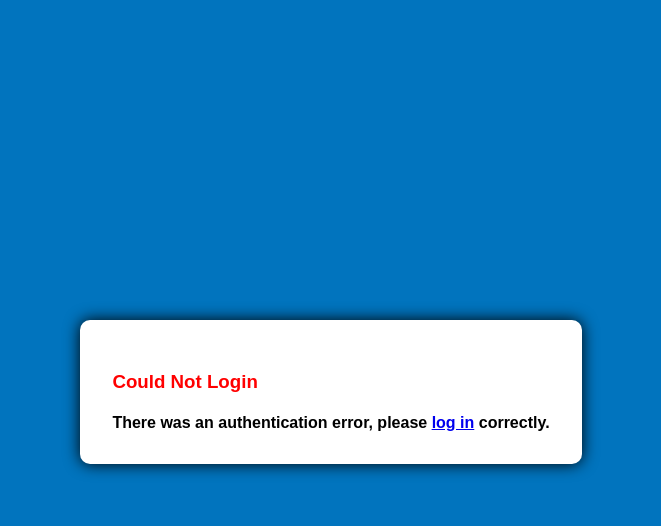
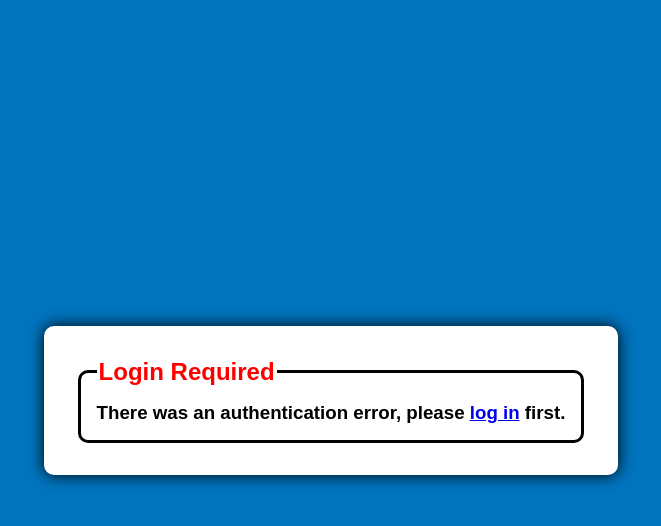
Before and after one commit to Alyaqdhans/EpicElectro, a PHP site: page /error.php?ec=1 in a window 1280 px wide. Shown: the top 526 px of the page, without its empty margins (309-970 px from the left). Run offline with PHP 8.4, Linux system fonts and the light colour scheme.

Commit message:
error design

```diff
--- a/error.php
+++ b/error.php
@@ -2,30 +2,35 @@
 switch ($_GET['ec']) {
     // login failure
     case 0:
+        $title = "<legend style='color:red;'>Could Not Login</legend>";
         $message = "Your user name or password is incorrect!
         <a href=login.php>Please try again</a>";
         break;
 
     // session problem, for users who try to access a secured page without logging-in
     case 1:
+        $title = "<legend style='color:red;'>Login Required</legend>";
         $message = "There was an authentication error, please
-    <a href=login.php>log in</a> correctly.";
+        <a href=login.php>log in</a> first.";
         break;
 
     // session problem - logging twice
     case 2:
-    $message = "There was an authentication error. You should logout
-    first please <a href=logout.php>logout</a> or change the user.";
+        $title = "<legend style='color:red;'>Already Logged In</legend>";
+        $message = "There was an authentication error.
+        Please <a href=logout.php>logout</a> and try again.";
         break;
 
     // missing permission
-    case 3;
-    $message = "You dont have permission. Please
+    case 3:
+        $title = "<legend style='color:red;'>Access Denied/legend>";
+        $message = "You do not have permission. Please
         <a href=logout.php>log in</a> using an admin account.";
         break;
 
-    // default action
+    // if it doesnt match any case
     default:
+    $title = "<legend style='color:red;'>Unknown Login Error</legend>";
     $message = "There was an error performing the requested action. Please
     <a href=login.php>log in</a> again.";
     break;
@@ -38,11 +43,11 @@ switch ($_GET['ec']) {
         <title>Error</title>
     </head>
     <body>
-        <?php
-        echo "<div class='error'>";
-        echo "<h3 style='color:red;'>Could Not Login</h3><p>\n";
-        echo "<h4> $message </h4>";
-        echo "</div>";
-        ?>
+        <div class='error'>
+            <fieldset>
+                <?php echo "$title"; ?>
+                <?php echo "<h3> $message </h3>"; ?>
+            </fieldset>
+        </div>
     </body>
 </html>
--- a/footer.php
+++ b/footer.php
@@ -1,5 +1,5 @@
 <footer>
-    &copy; Copyright Reserved to
+    &copy; Copyright of EpicElectro is Reserved to
     <abbr title="University of Technology and Applied Sciences">UTAS</abbr>
     <?php
     if (isset($_SESSION['NAME'])) {
--- a/login.php
+++ b/login.php
@@ -7,6 +7,11 @@
         <?php
         include('header.php');
         include("connect.php");
+
+        if (isset($_SESSION['CID'])) {
+            header('Location: error.php?ec=2'); //user is already logged in
+            exit;
+        }
         ?>
         <form action="loginProcess.php" method="post">
             <div class="main">
--- a/profile.php
+++ b/profile.php
@@ -7,6 +7,11 @@
         <?php
         include("connect.php");
         include("header.php");
+
+        if (!isset($_SESSION['CID'])) {
+            header('Location: error.php?ec=1'); // login required
+            exit;
+        }
 
         $cusId = $_SESSION['CID'];
         $query = "select * from customers where cId='$cusId'";
--- a/style.css
+++ b/style.css
@@ -13,6 +13,8 @@
 
     --br: 10px;
 }
+
+h1, h2, h3, h4, h5, h6 {margin: 0;}
 
 body {
     background: var(--clr-primary-light);
@@ -82,17 +84,25 @@ footer {
     width: fit-content;
     padding: 2rem;
     border-radius: var(--br);
-    margin-left: auto;
-    margin-right: auto;
-    margin-top: 40vh;
+    margin: auto;
     box-shadow: 0 0 1rem black;
 }
 
+fieldset {
+    border-radius: var(--br);
+    border: solid 3px black;
+    padding: 1rem;
+    display: flex;
+    flex-direction: column;
+}
+
+legend {
+    font-size: var(--fs-large);
+    font-weight: var(--fw-bold);
+}
+
 form {
-    margin-left: auto;
-    margin-right: auto;
-    margin-top: auto;
-    margin-bottom: auto;
+    margin: auto;
     padding-block: 5rem;
 }
 
@@ -104,19 +114,6 @@ form .main {
     box-shadow: 0 0 1rem black;
     display: flex;
     flex-direction: column;
-}
-
-form fieldset {
-    border-radius: var(--br);
-    border: solid 3px black;
-    padding: 1rem;
-    display: flex;
-    flex-direction: column;
-}
-
-form legend {
-    font-size: var(--fs-large);
-    font-weight: var(--fw-bold);
 }
 
 form label {
@@ -136,10 +133,10 @@ form .buttons {
     display: flex;
     justify-content: center;
     gap: 0.1rem;
-    margin-top: 1.2rem;
+    margin-top: 1.5rem;
 }
 
-h4 {margin-bottom: 0;}
+form h4 {margin-top: 1.5rem;}
 
 form .btn {
     width: fit-content;
```
Also changed, not shown: library.php (+7 -5 lines), loginProcess.php (+1 -8 lines). Lines whose indentation alone changed are shown as unchanged.
